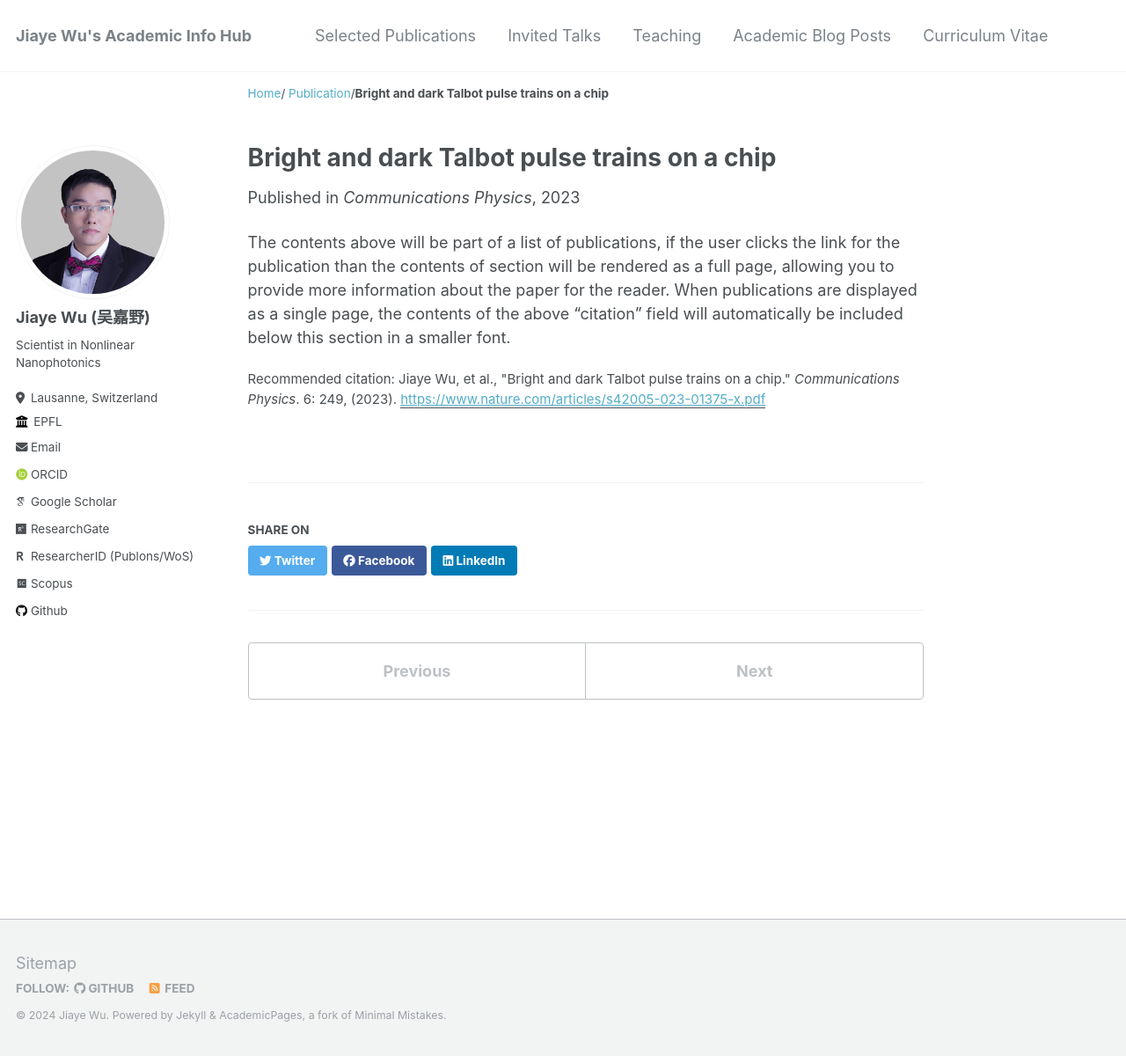
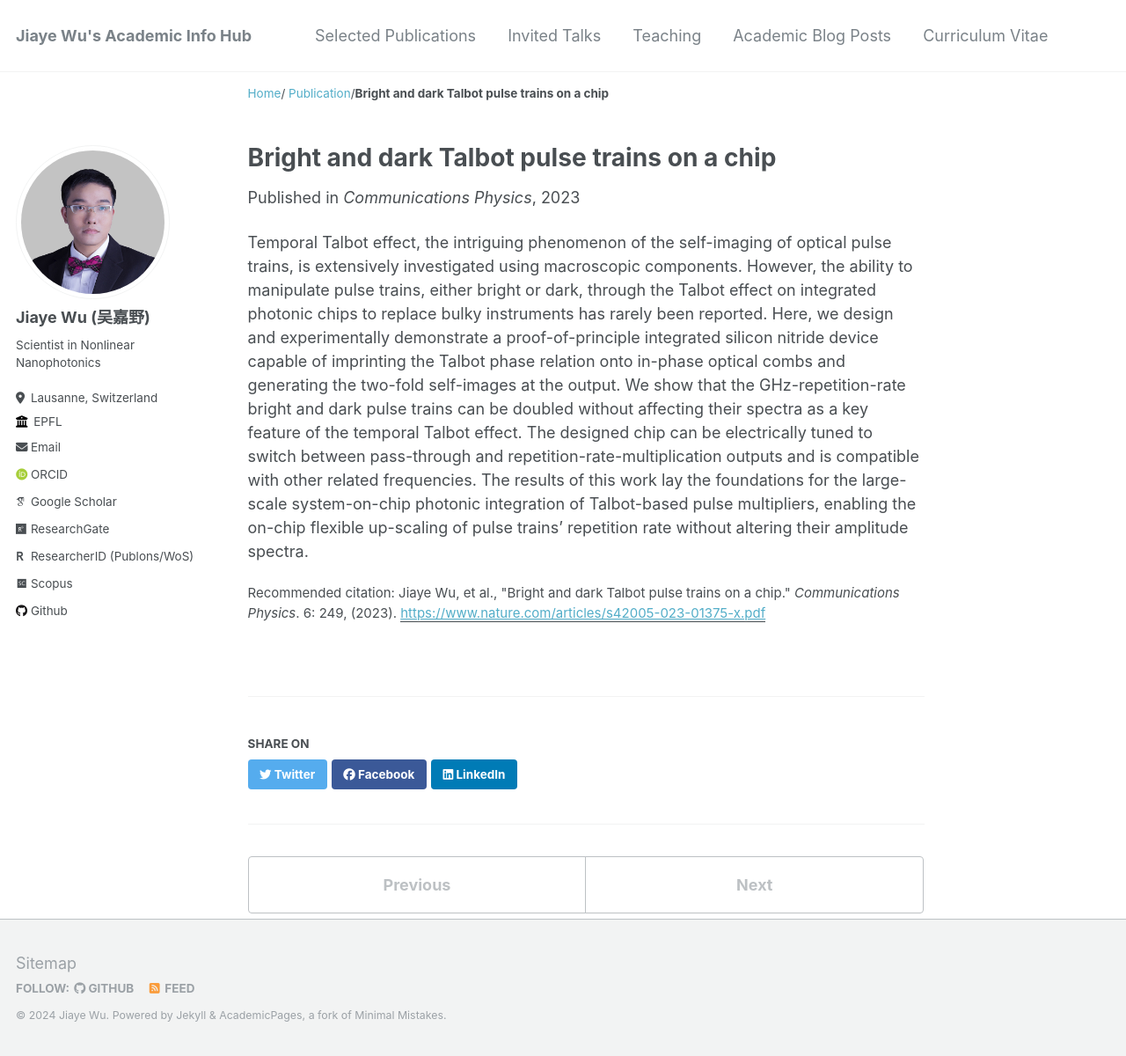
Before and after one commit to jiaye-wu/academicpages-version, a Jekyll site: the page built from _publications/2023-09-Communications Physics.md, in a window 1280 px wide and 1200 px high. Shown: the whole window at 88% size. Built offline with Jekyll 4.4.1, drawn with Linux system fonts in a browser that asks for light colours; some web fonts are replaced.

Commit message:
Update 2023-09-Communications Physics.md

```diff
--- a/_publications/2023-09-Communications Physics.md
+++ b/_publications/2023-09-Communications Physics.md
@@ -9,4 +9,4 @@ paperurl: 'https://www.nature.com/articles/s42005-023-01375-x.pdf'
 citation: 'Jiaye Wu, et al., &quot;Bright and dark Talbot pulse trains on a chip.&quot; <i>Communications Physics</i>. 6: 249, (2023).'
 ---
 
-The contents above will be part of a list of publications, if the user clicks the link for the publication than the contents of section will be rendered as a full page, allowing you to provide more information about the paper for the reader. When publications are displayed as a single page, the contents of the above "citation" field will automatically be included below this section in a smaller font.
+Temporal Talbot effect, the intriguing phenomenon of the self-imaging of optical pulse trains, is extensively investigated using macroscopic components. However, the ability to manipulate pulse trains, either bright or dark, through the Talbot effect on integrated photonic chips to replace bulky instruments has rarely been reported. Here, we design and experimentally demonstrate a proof-of-principle integrated silicon nitride device capable of imprinting the Talbot phase relation onto in-phase optical combs and generating the two-fold self-images at the output. We show that the GHz-repetition-rate bright and dark pulse trains can be doubled without affecting their spectra as a key feature of the temporal Talbot effect. The designed chip can be electrically tuned to switch between pass-through and repetition-rate-multiplication outputs and is compatible with other related frequencies. The results of this work lay the foundations for the large-scale system-on-chip photonic integration of Talbot-based pulse multipliers, enabling the on-chip flexible up-scaling of pulse trains’ repetition rate without altering their amplitude spectra.
```
